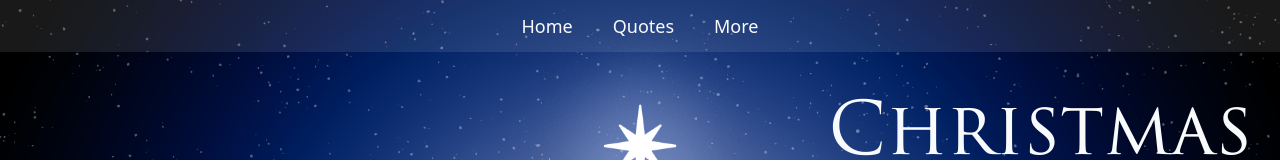
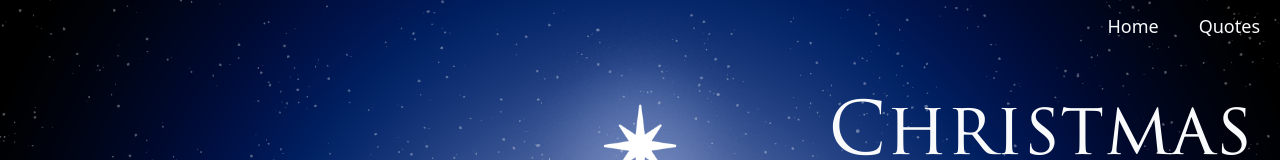
Before and after one commit to morganporritt/christmas-with-christ, a Vue app: page / in a window 1280 px wide. Shown: the top 160 px of the page. Built offline with nearby package versions, Linux system fonts and the light colour scheme.

Commit message:
Removed the more nav

```diff
--- a/src/components/Navigation/Navigation.vue
+++ b/src/components/Navigation/Navigation.vue
@@ -1,28 +1,26 @@
 <template>
   <div class="Navigation">
-      <div id="nav" class="absolute top-0 z-10 bg-gray-100 bg-opacity-10 w-full flex flex-row justify-center py-3">
-
     <div
-            v-for="item in navigationItems"
-            v-bind:key="item.id"
+      id="nav"
+      class="absolute top-0 z-10 w-full flex flex-row justify-end py-3"
     >
+      <div v-for="item in navigationItems" v-bind:key="item.id">
         <router-link
-              :to="{path:item.href}"
+          :to="{ path: item.href }"
           class="text-gray-50 px-3 hover:text-gray-500 sm:text-lg sm:px-5"
         >
-            {{item.text}}
+          {{ item.text }}
         </router-link>
       </div>
     </div>
-      <router-view/>
+    <router-view />
   </div>
 </template>
 
 <script>
 export default {
   name: 'Navigation',
-        data ()
-        {
+  data() {
     return {
       navigationItems: [
         {
@@ -35,13 +33,13 @@
           text: 'Quotes',
           href: '/quotes',
         },
-              {
-                id: 3,
-                text: 'More',
-                href: '/more',
+        // {
+        //   id: 3,
+        //   text: 'More',
+        //   href: '/more',
+        // },
+      ],
+    };
   },
-            ]
-          }
-        }
 };
 </script>
```
Lines whose indentation alone changed are shown as unchanged.
